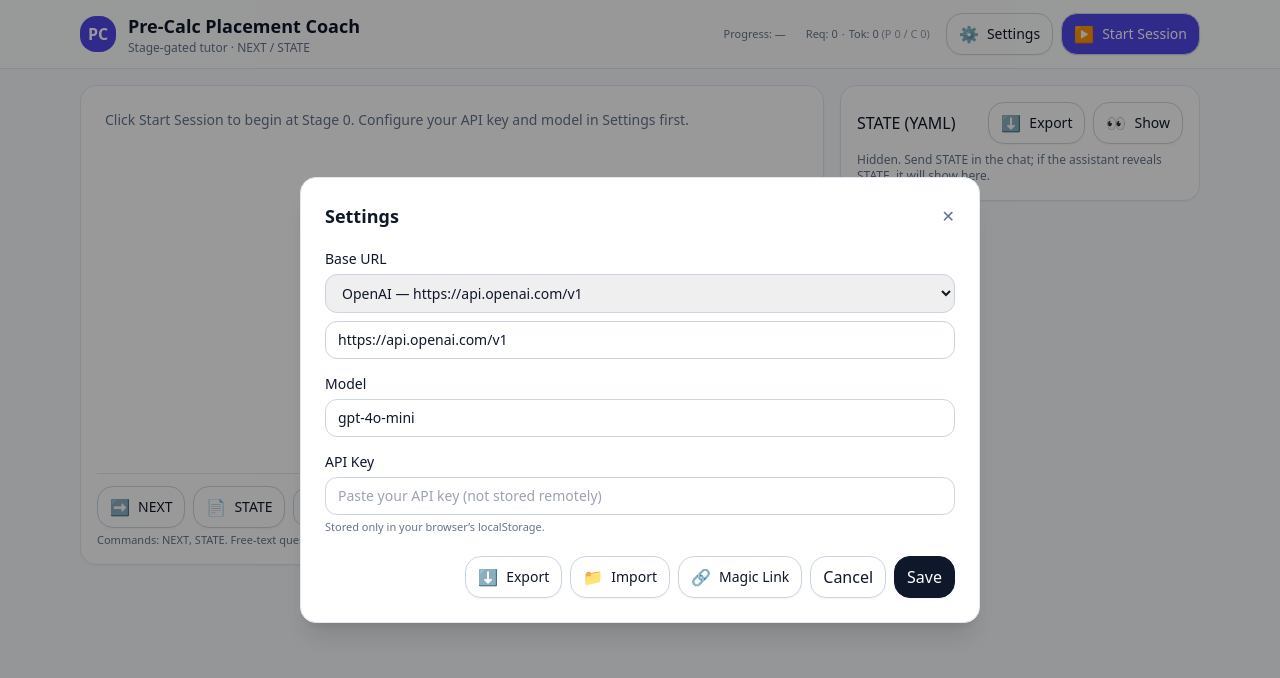
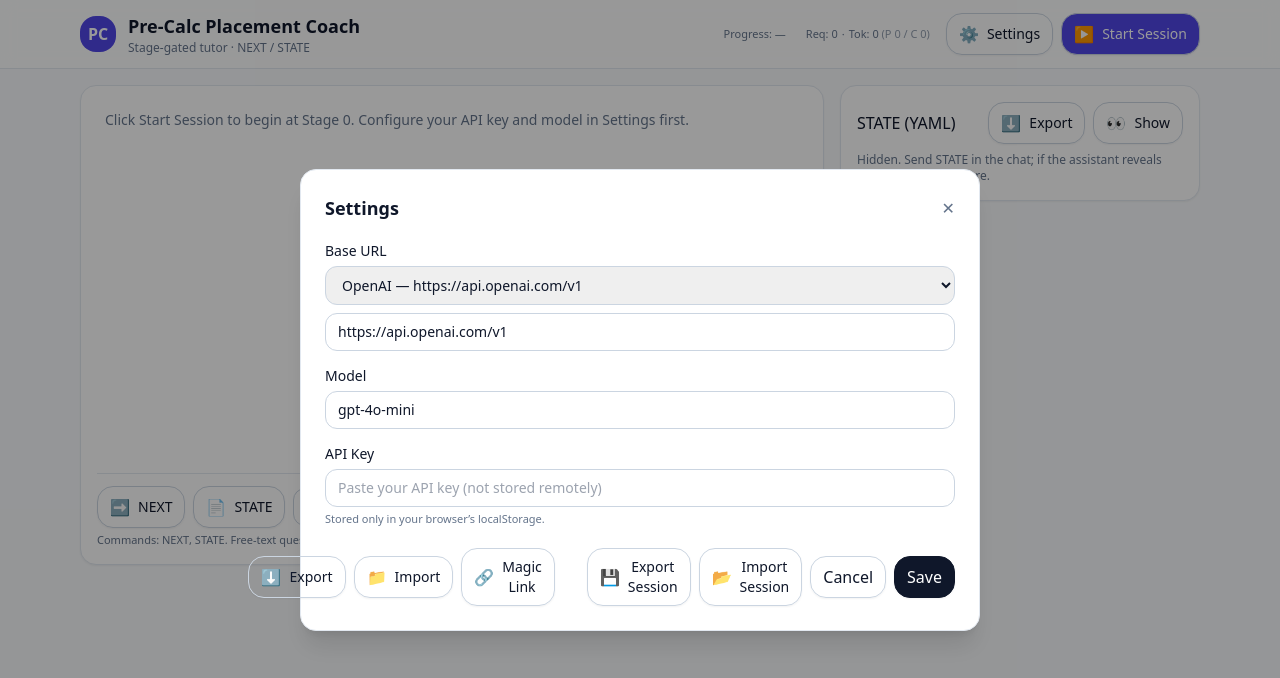
Before and after one commit to usaloCKLEnTO/ack-precalc, a React (Vite) app: page / in a window 1280 px wide. Both pictures are taken after a click on the button "Settings". Shown: the top 678 px of the page. Built offline with nearby package versions, Linux system fonts and the light colour scheme.

Commit message:
trew: feat(session): add Session Import/Export (messages + YAML) in Settings; exclude API key; update README

```diff
--- a/pre_calc_placement_coach.jsx
+++ b/pre_calc_placement_coach.jsx
@@ -262,6 +262,7 @@ export default function App() {
   const [model, setModel] = useState("gpt-4o-mini");
   const [settingsOpen, setSettingsOpen] = useState(false);
   const fileInputRef = useRef(null);
+  const sessionFileInputRef = useRef(null);
   const [magicCopied, setMagicCopied] = useState(false);
 
   // Conversation
@@ -389,6 +390,47 @@ export default function App() {
     a.download = "precalc-config.json";
     a.click();
     URL.revokeObjectURL(url);
+  }
+
+  // ------------------------------ Session Import/Export ------------------------------
+  function exportSession() {
+    try {
+      const payload = {
+        kind: "pcpc.session.v1",
+        exportedAt: new Date().toISOString(),
+        messages,
+        lastYaml: lastYaml || "",
+      };
+      const ts = new Date().toISOString().replace(/[:.]/g, "-");
+      const blob = new Blob([JSON.stringify(payload, null, 2)], { type: "application/json" });
+      const url = URL.createObjectURL(blob);
+      const a = document.createElement("a");
+      a.href = url;
+      a.download = `precalc-session-${ts}.json`;
+      a.click();
+      URL.revokeObjectURL(url);
+    } catch (e) {
+      alert("Export failed: " + (e?.message || String(e)));
+    }
+  }
+
+  async function onImportSessionFile(file) {
+    if (!file) return;
+    try {
+      const text = await file.text();
+      const data = JSON.parse(text);
+      const msgs = Array.isArray(data?.messages) ? data.messages : [];
+      const y = typeof data?.lastYaml === "string" ? data.lastYaml : "";
+      setMessages(msgs);
+      setLastYaml(y);
+      if (y) setDrawerOpen(true);
+      setMetrics({ requests: 0, prompt: 0, completion: 0, total: 0, last: { prompt: 0, completion: 0, total: 0 } });
+      setSettingsOpen(false);
+    } catch (e) {
+      alert("Import failed: " + (e?.message || String(e)));
+    } finally {
+      if (sessionFileInputRef.current) sessionFileInputRef.current.value = "";
+    }
   }
 
   function tryParseConfig(text) {
@@ -813,6 +855,23 @@ export default function App() {
               <span>🔗</span>
               <span className="text-sm">Magic Link{magicCopied ? " ✓" : ""}</span>
             </IconButton>
+            {/* Session import/export */}
+            <input
+              type="file"
+              accept=".json,application/json"
+              ref={sessionFileInputRef}
+              onChange={(e) => onImportSessionFile(e.target.files?.[0])}
+              className="hidden"
+            />
+            <div className="ml-2 mr-2 h-5 w-px bg-slate-200" aria-hidden />
+            <IconButton title="Export session (messages + YAML)" onClick={exportSession}>
+              <span>💾</span>
+              <span className="text-sm">Export Session</span>
+            </IconButton>
+            <IconButton title="Import session (.json)" onClick={() => sessionFileInputRef.current?.click()}>
+              <span>📂</span>
+              <span className="text-sm">Import Session</span>
+            </IconButton>
             <IconButton onClick={() => setSettingsOpen(false)}>Cancel</IconButton>
             <IconButton onClick={handleSaveSettings} className="bg-slate-900 text-white border-slate-900 hover:bg-slate-800">Save</IconButton>
           </div>
```
Also changed, not shown: 1 other file (tests, documents, lock files or other folders).
